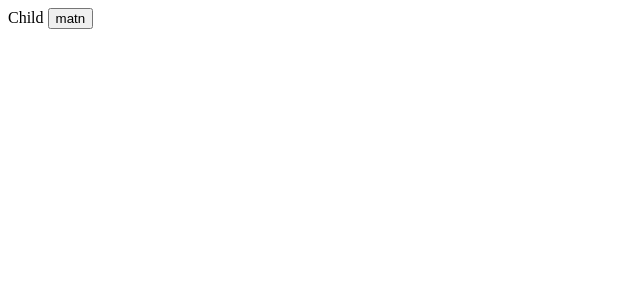
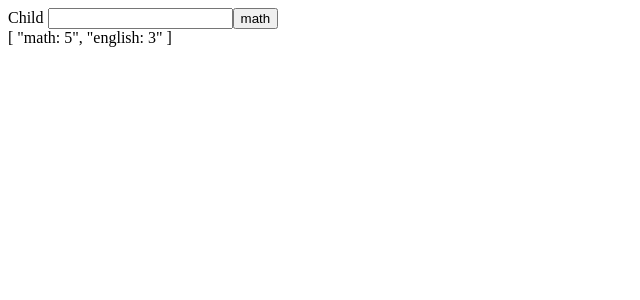
Before and after one commit to feerbax56/instagramOnAngular, an Angular app: page / in a window 1280 px wide. Shown: the top 300 px of the page, without its empty margins (0-640 px from the left). Built offline with nearby package versions, Linux system fonts and the light colour scheme.

Commit message:
add: 08.3 @Output

```diff
--- a/src/app/parent/parent/child/child.component.html
+++ b/src/app/parent/parent/child/child.component.html
@@ -1,4 +1,5 @@
 <div>
   Child
-  <button (click)="sendGradeHandler()">matn</button>
+  <input type="text " [(ngModel)]="inputGrade" />
+  <button (click)="sendGradeHandler()">math</button>
 </div>
--- a/src/app/parent/parent/child/child.component.ts
+++ b/src/app/parent/parent/child/child.component.ts
@@ -1,9 +1,4 @@
 import { Component, EventEmitter, Output } from '@angular/core'
-
-export interface Grade {
-  math: number
-  physic: number
-}
 
 @Component({
   selector: 'inst-child',
@@ -11,10 +6,11 @@ export interface Grade {
   styleUrls: ['./child.component.css'],
 })
 export class ChildComponent {
-  @Output() sendGradeEvent = new EventEmitter<Grade>()
+  @Output() sendGradeEvent = new EventEmitter<string>()
+  inputGrade = ''
   sendGradeHandler() {
     const math = 5
     const physic = 7
-    this.sendGradeEvent.emit({ math, physic })
+    this.sendGradeEvent.emit(this.inputGrade)
   }
 }
--- a/src/app/parent/parent/parent.component.html
+++ b/src/app/parent/parent/parent.component.html
@@ -1,4 +1,5 @@
 <div>
   <inst-child (sendGradeEvent)="getGrade($event)"></inst-child>
-  <h2>{{ math }}</h2>
+  <div>{{ grades | json }}</div>
+  <!--  <h2>{{ math }}</h2>-->
 </div>
--- a/src/app/parent/parent/parent.component.ts
+++ b/src/app/parent/parent/parent.component.ts
@@ -1,5 +1,4 @@
 import { Component } from '@angular/core'
-import { Grade } from './child/child.component'
 
 @Component({
   selector: 'inst-parent',
@@ -7,8 +6,9 @@ import { Grade } from './child/child.component'
   styleUrls: ['./parent.component.css'],
 })
 export class ParentComponent {
-  math?: number
-  getGrade(value: Grade) {
-    this.math = value.math
+  grades: string[] = ['math: 5', 'english: 3']
+  getGrade(grade: string) {
+    this.grades.push(grade)
+    // this.math = value.math
   }
 }
```
